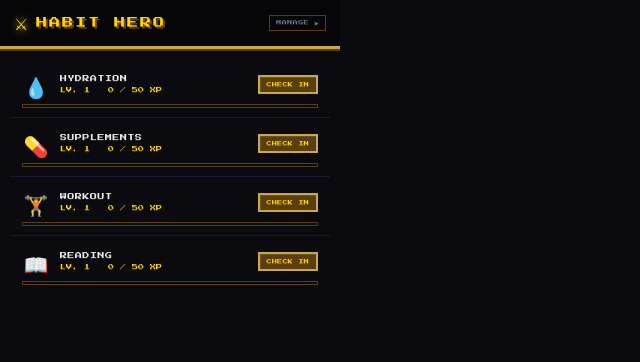
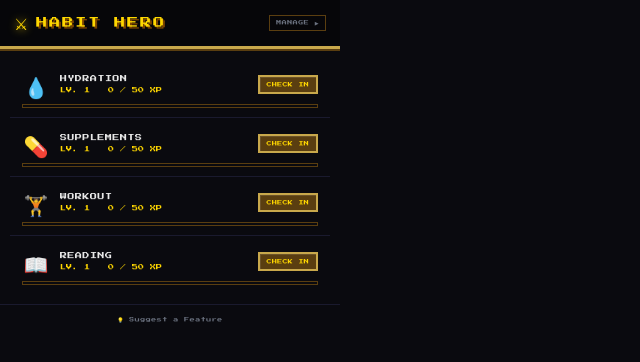
Before and after one commit to isaacdessert/HabitHero, a website with bundled scripts: page popup.html in a window 1280 px wide. Shown: the full height of the page, 0-640 px from the left. Built offline with nearby package versions, Linux system fonts and the light colour scheme; some packages are replaced by stand-ins of ours.

Commit message:
Add suggest a feature button (mailto)
Popup footer and dashboard footer both have a mailto link
pre-filled with subject "HabitHero Feature Request" and a
prompt body. Replace your@email.com with real address when ready.

Co-Authored-By: Claude Sonnet 4.6 <noreply@anthropic.com>

```diff
--- a/popup.html
+++ b/popup.html
@@ -23,6 +23,14 @@
     <div id="skill-list" class="skill-list"></div>
   </main>
 
+  <footer class="popup-footer">
+    <a
+      href="mailto:your@email.com?subject=HabitHero%20Feature%20Request&body=Hi%20Isaac%2C%0A%0AI%27d%20love%20to%20suggest%20a%20feature%3A%0A%0A"
+      class="suggest-link"
+      title="Send a feature suggestion"
+    >💡 Suggest a Feature</a>
+  </footer>
+
   <script type="module" src="js/popup.js"></script>
 </body>
 </html>
--- a/styles.css
+++ b/styles.css
@@ -426,6 +426,32 @@ main { padding: 10px; }
 
 .btn--secondary:hover { background: #2a2a4e; color: var(--white); border-color: var(--white); }
 
+/* ── Suggest footer ───────────────────────────────────────────── */
+
+.popup-footer {
+  border-top: 1px solid #1a1a2e;
+  padding: 7px 12px;
+  text-align: center;
+}
+
+.dashboard-footer {
+  margin-top: 24px;
+  padding-top: 16px;
+  border-top: 1px solid #1a1a2e;
+  text-align: center;
+}
+
+.suggest-link {
+  font-family: var(--font);
+  font-size: 5px;
+  color: var(--muted);
+  text-decoration: none;
+  letter-spacing: 0.5px;
+  transition: color 0.1s;
+}
+
+.suggest-link:hover { color: var(--gold); }
+
 /* ── Scrollbar ────────────────────────────────────────────────── */
 
 ::-webkit-scrollbar { width: 4px; }
```
Also changed, not shown: dashboard.html (+7 -0 lines).
